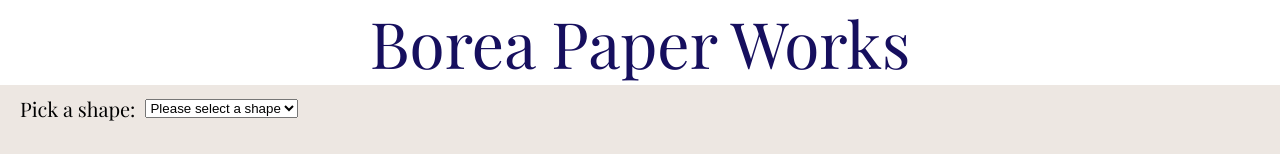
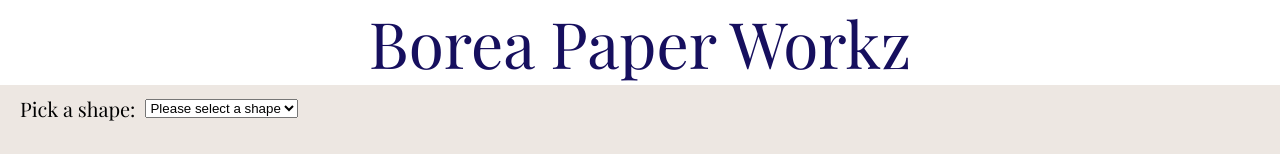
Before and after one commit to alshirshov/Borea, a website: page public/index.html in a window 1280 px wide. Shown: the top 154 px of the page. Drawn offline with nearby package versions, Linux system fonts and the light colour scheme; no server answers; a web font is replaced by a local one.

Commit message:
No message to commit. Aborting

```diff
--- a/public/index.html
+++ b/public/index.html
@@ -13,7 +13,7 @@
     <script src="https://cdnjs.cloudflare.com/ajax/libs/jspdf/2.4.0/jspdf.umd.min.js"></script>
   </head>
   <body>
-    <div class="header">Borea Paper Works</div>
+    <div class="header">Borea Paper Workz</div>
     <div class="container">
       <div class="content-wrapper">
         <!-- Shape Picker Block -->
```
